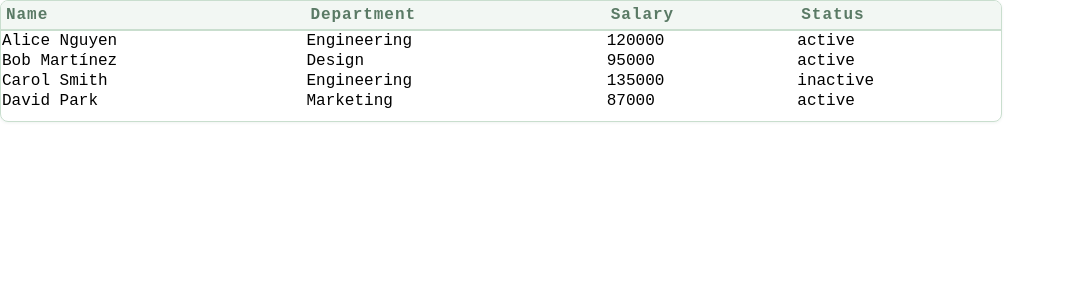
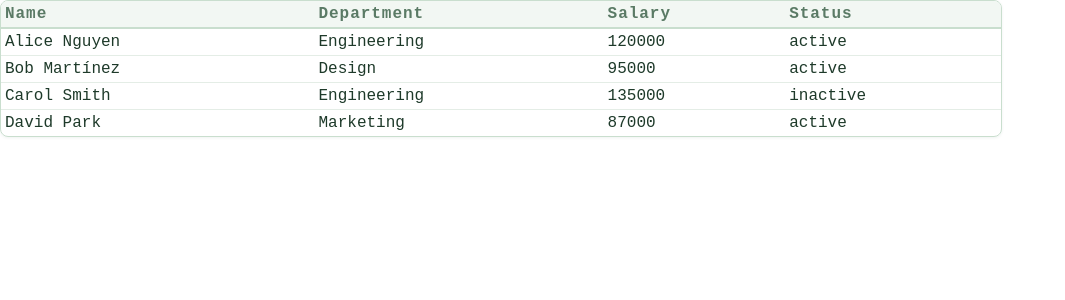
Before and after one commit to albenK/DataTable, an Angular app: page / in a window 1280 px wide. Shown: the top 300 px of the page, without its empty margins (0-1065 px from the left). Built offline with nearby package versions, Linux system fonts and the light colour scheme.

Commit message:
Added ForestTheme.css file

```diff
--- /dev/null
+++ b/public/themes/ForestTheme.css
@@ -0,0 +1,98 @@
+
+:root {
+    /* ── Base tokens ─────────────────────────────────────────────
+    All colors, radii, shadows, and typography are defined here
+    as CSS variables. Override any CSS variables within your component to customise the theme
+    without touching component styles.
+
+   ──────────────────────────────────────────────────────────── */
+
+   /* Primary colors */
+    --ColorPrimary: #2d7a4f;
+    --ColorPrimaryHover: #1f5c3a;
+    --ColorPrimaryTint: #e8f5ed;
+    --ColorPrimaryTintMid: #c9dece;
+    --ColorPrimaryMuted: #5a7a65;
+
+    /* ── Browns ──────────────────────────────────────────────── */
+    --ColorBark:             #6b4f3a;
+    --ColorSoil:             #5c3d2e;
+    --ColorDriftwood:        #a0785a;
+    --ColorDriftwoodHover:  #8b5e3c;
+    --ColorSandstone:        #c4a882;
+    --ColorMushroom:         #b09a85;
+    --ColorPeat:             #3d2b1f;
+
+    /* ── Danger / Error ──────────────────────────────────────── */
+    --ColorDanger:           #b91c1c;
+    --ColorDangerHover:     #991b1b;
+    --ColorDangerTint:      #fee2e2;
+    --ColorDangerTintMid:  #fecaca;
+    --ColorDangerText:      #7f1d1d;
+
+    /* ── Warning ─────────────────────────────────────────────── */
+    --ColorWarning:          #a0785a;
+    --ColorWarningHover:    #8b5e3c;
+    --ColorWarningTint:     #fdf4ec;
+    --ColorWarningTintMid: #c4a882;
+    --ColorWarningText:     #5c3d2e;
+
+    /* ── Backgrounds ─────────────────────────────────────────── */
+    --ColorBgPage:          #f0f4f1;
+    --ColorBgSurface:       #ffffff;
+    --ColorBgSubtle:        #f2f7f3;
+    --ColorBgHover:         #eaf2eb;
+
+    /* ── Text ────────────────────────────────────────────────── */
+    --ColorTextPrimary:     #1e3a2a;
+    --ColorTextSecondary:   #5a7a65;
+    --ColorTextMuted:       #a8c9b0;
+    --ColorTextHeading:     #14291e;
+    --ColorTextInverted:    #ffffff;
+
+    /* ── Borders ─────────────────────────────────────────────── */
+    --ColorBorder:           #c9dece;
+    --ColorBorderStrong:    #a8c9b0;
+    --ColorBorderSubtle:    #e4ede6;
+
+    /* ── Shadows ─────────────────────────────────────────────── */
+    --ShadowSm:    0 1px 3px rgba(30, 80, 50, 0.07);
+    --ShadowMd:    0 2px 12px rgba(30, 80, 50, 0.08);
+    --ShadowLg:    0 4px 24px rgba(30, 80, 50, 0.10);
+    --ShadowFocusPrimary:  0 0 0 3px rgba(45, 122, 79, 0.15);
+    --ShadowFocusDanger:  0 0 0 3px rgba(185, 28, 28, 0.12);
+    --ShadowFocusWarning: 0 0 0 3px rgba(160, 120, 90, 0.12);
+
+    /* ── Scrollbar ───────────────────────────────────────────── */
+    --ColorScrollbarThumb: #a8c9b0;
+
+    /* ── Border radius ───────────────────────────────────────── */
+    --RadiusSm:   4px;
+    --RadiusMd:   6px;
+    --RadiusLg:   8px;
+    --RadiusXl:   12px;
+    --RadiusFull: 9999px;
+
+    /* ── Typography ──────────────────────────────────────────── */
+    --FontSans:  'DM Sans', sans-serif;
+    --FontMono:  'DM Mono', 'Fira Code', monospace;
+
+    --TextXs:    0.7rem;
+    --TextSm:    0.8rem;
+    --TextBase:  0.875rem;
+    --TextMd:    1rem;
+    --TextLg:    1.25rem;
+
+    /* ── Spacing ─────────────────────────────────────────────── */
+    --Space1:  4px;
+    --Space2:  8px;
+    --Space3:  12px;
+    --Space4:  16px;
+    --Space5:  20px;
+    --Space6:  24px;
+    --Space8:  32px;
+
+    /* ── Transitions ─────────────────────────────────────────── */
+    --TransitionFast:   0.12s ease;
+    --TransitionBase:   0.15s ease;
+}
--- a/src/app/data-table/data-table.css
+++ b/src/app/data-table/data-table.css
@@ -1,94 +1,131 @@
 /* Start Table Container styles */
 .DataTableContainer {
-    border: var(--DataTableContainerBorder, 1px solid #c9dece);
-    border-radius: var(--DataTableContainerBorderRadius, 8px);
-    box-shadow: var(--DataTableContainerBoxShadow, 0 1px 3px rgba(30, 80, 50, 0.07));
-    height: var(--DataTableContainerHeight, auto);
-    max-width: var(--DataTableContainerMaxWidth, 1000px);
-    min-width: var(--DataTableContainerMinWidth, 300px);
+    border: 1px solid var(--ColorBorder);
+    border-radius: var(--RadiusLg);
+    box-shadow: var(--ShadowSm);
+    height: var(--TableContainerHeight, auto);
+    max-width: var(--TableContainerMaxWidth, 1000px);
+    min-width: var(--TableContainerMinWidth, 300px);
     overflow: auto;
-    padding: var(--DataTableContainerPadding, 0px 0px 10px 0px);
+    padding: var(--TableContainerPadding, 0px);
     position: relative;
-    scrollbar-width: var(--DataTableContainerScrollbarWidth, thin);
-    scrollbar-color: var(--DataTableContainerScrollbarColor, #a8c9b0 transparent);
-    -webkit-overflow-scrolling: var(--DataTableContainerWebkitOverflowScrolling, touch);
-    width: var(--DataTableContainerWidth, 100%);
+    scrollbar-width: var(--TableContainerScrollbarWidth, thin);
+    scrollbar-color: var(--ColorScrollbarThumb) transparent;
+    -webkit-overflow-scrolling: touch;
+    width: var(--TableContainerWidth, 100%);
 }
 
 .DataTableContainer::-webkit-scrollbar {
-  height: var(--DataTableContainerWebkitScrollbarHeight, 6px);
+  height: 6px;
 }
 
 .DataTableContainer::-webkit-scrollbar-track {
-    background: var(--DataTableContainerWebkitScrollbarTrackBg, transparent);
+    background: transparent;
 }
 
 .DataTableContainer::-webkit-scrollbar-thumb {
-  background-color: var(--DataTableContainerWebkitScrollbarThumbBg, #a8c9b0);
-  border-radius: var(--DataTableContainerWebkitScrollbarBorderRadius, 9999px);
+  background-color: var(--ColorScrollbarThumb);
+  border-radius: var(--RadiusFull);
 }
-
-/* .DataTableContainer .VisualScollHint {
-    content: '';
-    position: absolute;
-    top: 0%;
-    right: 0%;
-    bottom: 0%;
-    width: var(--DataTableContainerScrollVisualHintWidth, 32px);
-    pointer-events: none;
-    border-radius: var(--DataTableContainerScrollVisualHintBorderRadius, 0 8px 8px 0);
-    background: var(--DataTableContainerScrollVisualHintBg, linear-gradient(to right, transparent, rgba(255, 255, 255, 0.88)));
-    box-shadow: inset -10px 0 10px -5px rgba(0, 0, 0, 0.5);
-} */
 
 /* End Table Container styles */
 
 /* Start Table styles */
 .DataTableContainer .Table {
     border-collapse: collapse;
-    font-family: var(--DataTableFontFamily, 'DM Mono', 'Fira Code', monospace);
-    font-size: var(--DataTableFontSize, 1rem);
+    font-family: var(--FontMono);
+    font-size: var(--TextMd);
     table-layout: auto;
     width: 100%;
 }
 
+/* End Table styles */
+
 /* Start Table Header styles */
 
-.DataTableContainer .Table .HeaderRow {
-    background: var(--DataTableHeaderRowBg, #f2f7f3);
-    border-bottom: var(--DataTableHeaderRowBorderBottom, 2px solid #c9dece);
+.DataTableContainer .HeaderRow {
+    background: var(--ColorBgSubtle);
+    border-bottom: 2px solid var(--ColorBorder);
     position: sticky; /* Header row will remain at the top of container when scrolling up/down. */
     top: 0%;
 }
 
-.DataTableContainer .Table .HeaderRow .HeaderCell {
-    padding: var(--DataTableHeaderCellPadding, 5px 5px);
-    text-align: var(--DataTableCellTextAlign, left);
-    font-weight: var(--DataTableHeaderCellFontWeight, 600);
-    font-size: var(--DataTableHeaderCellFontSize, 1rem);
-    letter-spacing: var(--DataTableHeaderCellLetterSpacing, 0.06em);
-    color: var(--DataTableHeaderCellColor, #5a7a65);
-    white-space: var(--DataTableHeaderCellWhiteSpace, nowrap);
-    user-select: var(--DataTableHeaderCellUserSelect, none);
-    position: var(--DataTaleHeaderCellPosition, relative);
-    transition: var(--DataTableHeaderCellTransition, background 0.15s ease, color 0.15s ease);
+.DataTableContainer .HeaderCell {
+    padding: var(--Space1) var(--Space1);
+    text-align: var(--TableCellTextAlign, left);
+    font-weight: var(--TableHeaderCellFontWeight, 600);
+    font-size: var(--TextMd);
+    letter-spacing: var(--TableHeaderCellLetterSpacing, 0.06em);
+    color: var(--ColorTextSecondary);
+    white-space: var(--TableHeaderCellWhiteSpace, nowrap);
+    user-select: var(--TableHeaderCellUserSelect, none);
+    position: relative;
+    transition: background var(--TransitionBase), color var(--TransitionBase);
 }
 
-.DataTableContainer .Table .HeaderRow .HeaderCell.Sortable {
+.DataTableContainer .HeaderCell.Sortable {
     cursor: pointer;
 }
 
-.DataTableContainer .Table .HeaderRow .HeaderCell.Sortable:hover {
-    background: #eaf2eb;
-    color: #1e3a2a;
+.DataTableContainer .HeaderCell.Sortable:hover {
+    background: var(--ColorBgHover);
+    color: var(--ColorTextPrimary);
 }
 
-.DataTableContainer .Table .HeaderRow .HeaderCell.Sort_Asc, .DataTableContainer .Table .HeaderRow .HeaderCell.Sort_Desc {
-    background: #e8f5ed;
-    color: #2d7a4f;
+.DataTableContainer .HeaderCell.Sort_Asc, .DataTableContainer .HeaderCell.Sort_Desc {
+    background: var(--ColorPrimaryTint);
+    color: var(--ColorPrimary);
+}
+
+.DataTableContainer .HeaderCell .Content {
+    display: inline-flex;
+    align-items: center;
+    gap: var(--Space2);
+}
+
+.DataTableContainer .HeaderCell .SortIndicator {
+    display: inline-flex;
+    flex-direction: column;
+    gap: 1px;
+    line-height: 1;
+}
+
+.DataTableContainer .HeaderCell .sort-arrow {
+    color: var(--ColorTextMuted);
+    transition: color var(--TransitionBase);
+    font-size: 0.5rem;
+}
+
+.DataTableContainer .HeaderCell.Sort_Asc .SortArrow_Asc  {
+    color: var(--ColorPrimary);
+}
+
+.DataTableContainer .HeaderCell.Sort_Desc .SortArrow_Desc {
+    color: var(--ColorPrimary);
 }
 
 /* End Table Header styles */
 
+/* Start Table data row styling */
 
-/* End Table styles */
+.DataTableContainer .DataRow {
+    border-bottom: 1px solid var(--ColorBorderSubtle);
+    transition: background var(--TransitionFast);
+}
+
+.DataTableContainer .DataRow:last-child {
+    border-bottom: none;
+}
+
+.DataTableContainer .DataRow:hover {
+    background: var(--ColorBgHover);
+}
+
+.DataTableContainer .DataCell {
+  padding: var(--Space1) var(--Space1);
+  color: var(--ColorTextPrimary);
+  vertical-align: var(--TableDataCellVertAlign, middle);
+  white-space: var(--TableDataCellWhiteSpace, nowrap);
+}
+
+/* End table data row styling */
--- a/src/app/data-table/data-table.html
+++ b/src/app/data-table/data-table.html
@@ -1,5 +1,4 @@
 <div class="DataTableContainer">
-    <!-- <div class="VisualScollHint"></div> -->
     <table class="Table">
         <thead class="Header">
             <tr class="HeaderRow">
--- a/src/index.html
+++ b/src/index.html
@@ -6,8 +6,9 @@
   <base href="/">
   <meta name="viewport" content="width=device-width, initial-scale=1">
   <link rel="icon" type="image/x-icon" href="favicon.ico">
+  <link rel="stylesheet" href="themes/ForestTheme.css" />
 </head>
-<body class="ForestTheme">
+<body>
   <app-root></app-root>
 </body>
 </html>
--- a/src/styles.css
+++ b/src/styles.css
@@ -5,32 +5,3 @@ html, body {
     margin: 0px;
     width: 100%;
 }
-
-.ForestTheme {
-    /* Start Font */
-    --FontFamily: 'DM Mono', 'Fira Code', monospace;
-    --FontSize: 1rem;
-    /* End Font */
-
-    /* Start Colors */
-
-    --PaleSage: #f2f7f3;
-    --MutedGreen: #c9dece;
-    --LightSage: #e4ede6;
-    --SoftMint: #eaf2eb;
-    --MintTint: #e8f5ed;
-    --ForestGreen: #2d7a4f;
-    --Sage: #5a7a65;
-    --DeepForest: #1e3a2a;
-    --LightGreen: #a8c9b0;
-    --DarkGreen: #1E5032;
-
-    --DeepRed: #b91c1c;
-    --DarkerRed: #991b1b;
-    --PaleBlush: #fee2e2;
-    --Pink:#fecaca;
-    --VeryDarkRed: #7f1d1d;
-    --LightOpac: rgba(30, 80, 50, 0.07);
-
-    /* End Colors */
-}
```
